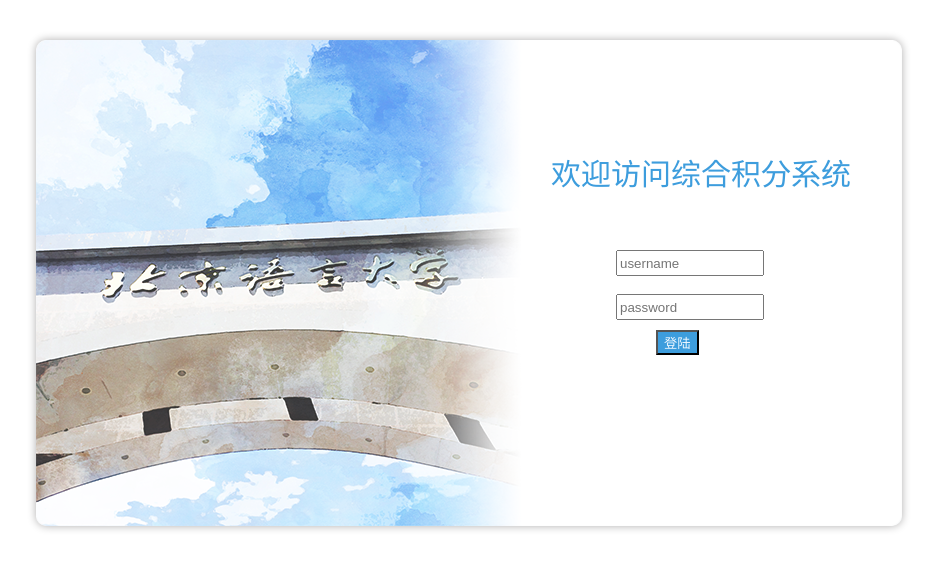
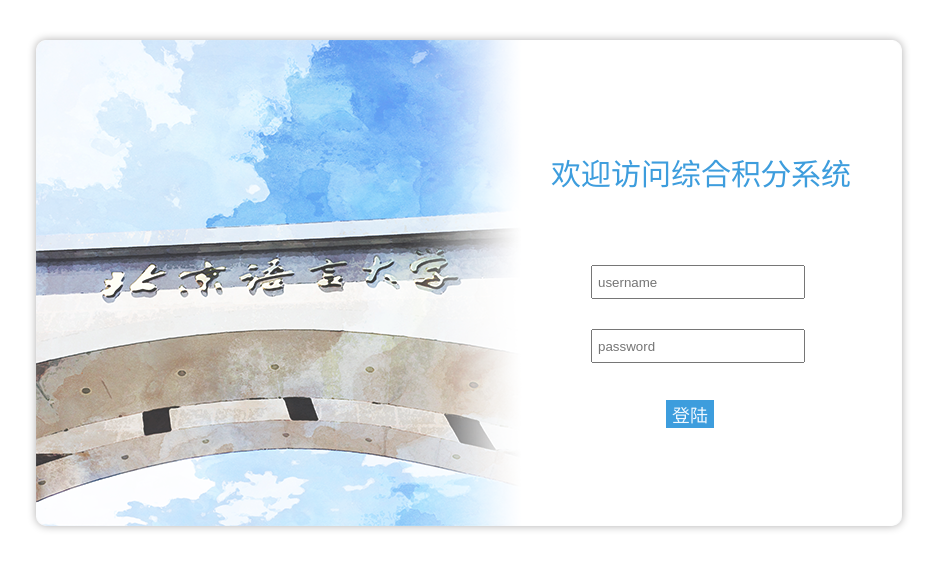
Before and after one commit to luowenda/VisualZHJF, a Flask app: page / in a window 1280 px wide. Shown: the top 569 px of the page, without its empty margins (171-1108 px from the left). Run offline with Flask 2, Linux system fonts and the light colour scheme; some libraries are stand-ins or nearby versions.

Commit message:
导航栏修改 登录界面优化布局

```diff
--- a/run.py
+++ b/run.py
@@ -18,7 +18,10 @@ from wtforms import StringField, SubmitField
 from wtforms.validators import DataRequired
 import pymssql
 
+
+
 conn = pymssql.connect(host='.',
+
                        user='sa',
                        password='ZHJF2019eggs',
                        database='zhjfdemo1',
@@ -142,7 +145,7 @@ def getGPA(userID,grade,year,semester):
         gpa = pointSum/creditSum
     return round(gpa,2)
 
-
+userID=None
 
 #登陆界面
 @app.route('/',methods=['get'])
@@ -179,7 +182,11 @@ def login():
 #学生界面首页
 @app.route('/student')
 def stu_index():
-    return render_template('/student/index.html')
+    sql="select userName from dbo.[user] where userID='"+userID+"'"
+    cursor.execute(sql)
+    userName=cursor.fetchall()
+    userName=userName[0][0]
+    return render_template('/student/index.html',username=userName)
 
 #个人成绩界面（根据课程属性筛选）（表格）
 @app.route('/student/GradeByAttri', methods=['GET','POST'])
@@ -373,7 +380,11 @@ def TotalComprehensiveEval():
 #教师首页
 @app.route('/teacher')
 def tea_index():
-    return render_template('/teacher/index.html')
+    sql="select userName from dbo.[user] where userID='"+userID+"'"
+    cursor.execute(sql)
+    userName=cursor.fetchall()
+    userName=userName[0][0]
+    return render_template('/teacher/index.html',username=userName)
 
 #专业总览
 @app.route('/teacher/MajorOverview', methods=['GET','POST'])
--- a/static/css/welcome.css
+++ b/static/css/welcome.css
@@ -24,18 +24,27 @@
 }
 form{
     position: absolute;
-    margin: 210px 0px 0px 580px;
+    margin: 210px 0px 0px 540px;
 
 }
 .username,.passwd{
-    width: 140px;
+    width: 200px;
     height: 20px;
-
+    margin: 15px;
+    padding: 5px;
 }
 #submit{
     background-color: #3d9ddd;
     color: aliceblue;
+    position: absolute;
+    left: 90px;
+    top:150px;
+    border: 0px;
+    font-size: 18px;
+}
+.tips{
     position: relative;
-    left: 40px;
-    top:10px;
+    color:red;
+    left: 15px;
+    font-size: 10px;
 }
--- a/templates/teacher/base.html
+++ b/templates/teacher/base.html
@@ -65,6 +65,10 @@
                   <input class="form-control mr-sm-2" type="search" placeholder="Search" aria-label="Search">
                   <button class="btn btn-outline-success my-2 my-sm-0" type="submit">Search</button>
                 </form> -->
+        <ul class=" navbar-nav ">
+          <li class="nav-item navbar-text ">欢迎你，{{username}}</li>
+          <li class="nav-item"> <a  class="nav-link text-warning" href="\" >注销</a></li>
+        </ul>
     </div>
   </nav>
 
--- a/templates/welcome.html
+++ b/templates/welcome.html
@@ -1,6 +1,8 @@
 <!DOCTYPE html>
 <head>
-
+	<meta charset="utf-8">
+    <meta http-equiv="X-UA-Compatible" content="IE=edge">
+    <meta name="viewport" content="width=device-width, initial-scale=1">
 	<link rel="stylesheet" href="../static/css/welcome.css">
 	<title>综合积分查询登陆界面</title>
 </head>
@@ -10,17 +12,19 @@
 
     <form  method="post" >
 
-		<input type="text"name="username" class="username" id="username"placeholder="username" /></br></br>
+		<input type="text"name="username" class="username" id="username"placeholder="username" /></br>
 		<input type="password"name="passwd" class="passwd" id="passwd"placeholder="password"/></br>
-		<input id="submit" type="submit" name="提交" value="登陆" >
-
-	</form>
-    <div>
+		<div class="tips">
 			{% if error %}
 			{{error}}
 			{% endif %}
 		</div>
+		<input id="submit" type="submit" name="提交" value="登陆" />
+
+	</form>
 
 
 </div>
+
+</div>
 </body>
```
Also changed, not shown: templates/student/base.html (+9 -4 lines). Lines whose indentation alone changed are shown as unchanged.
